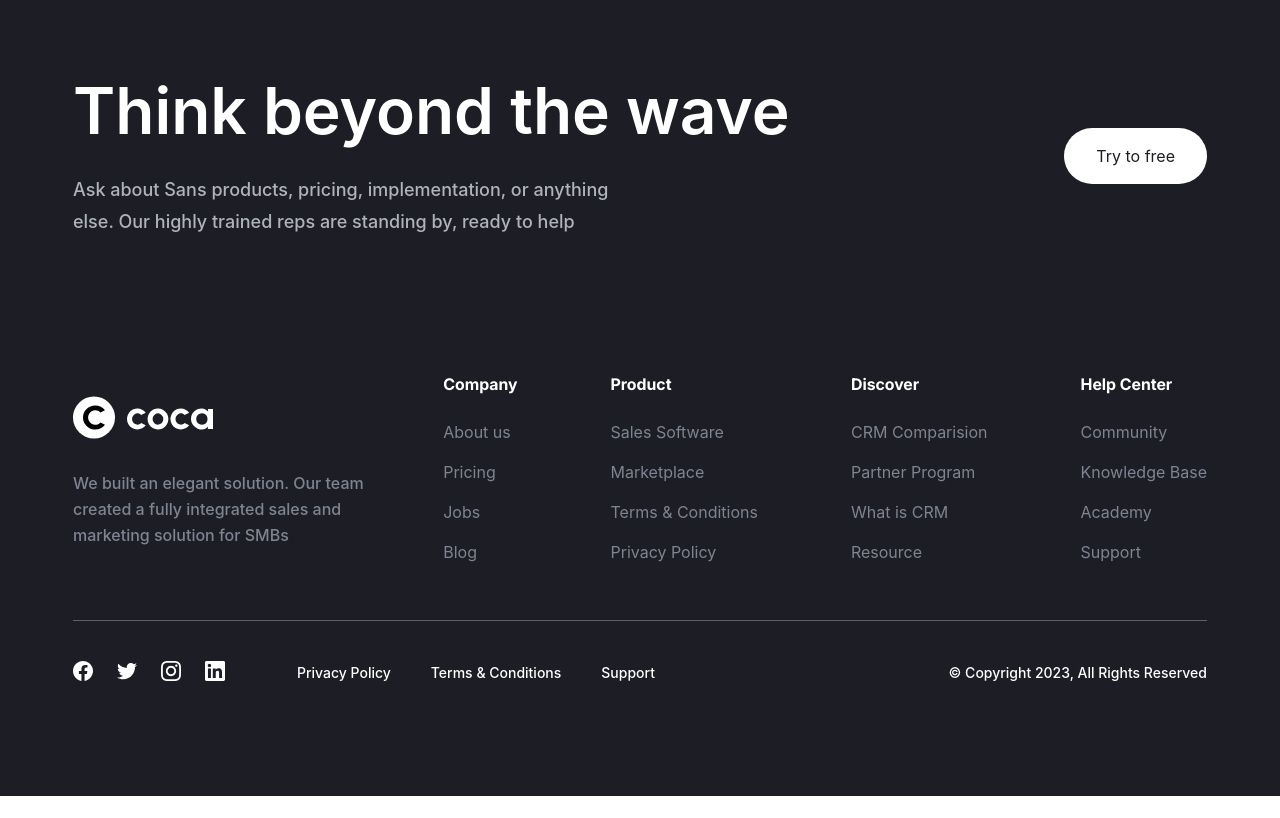
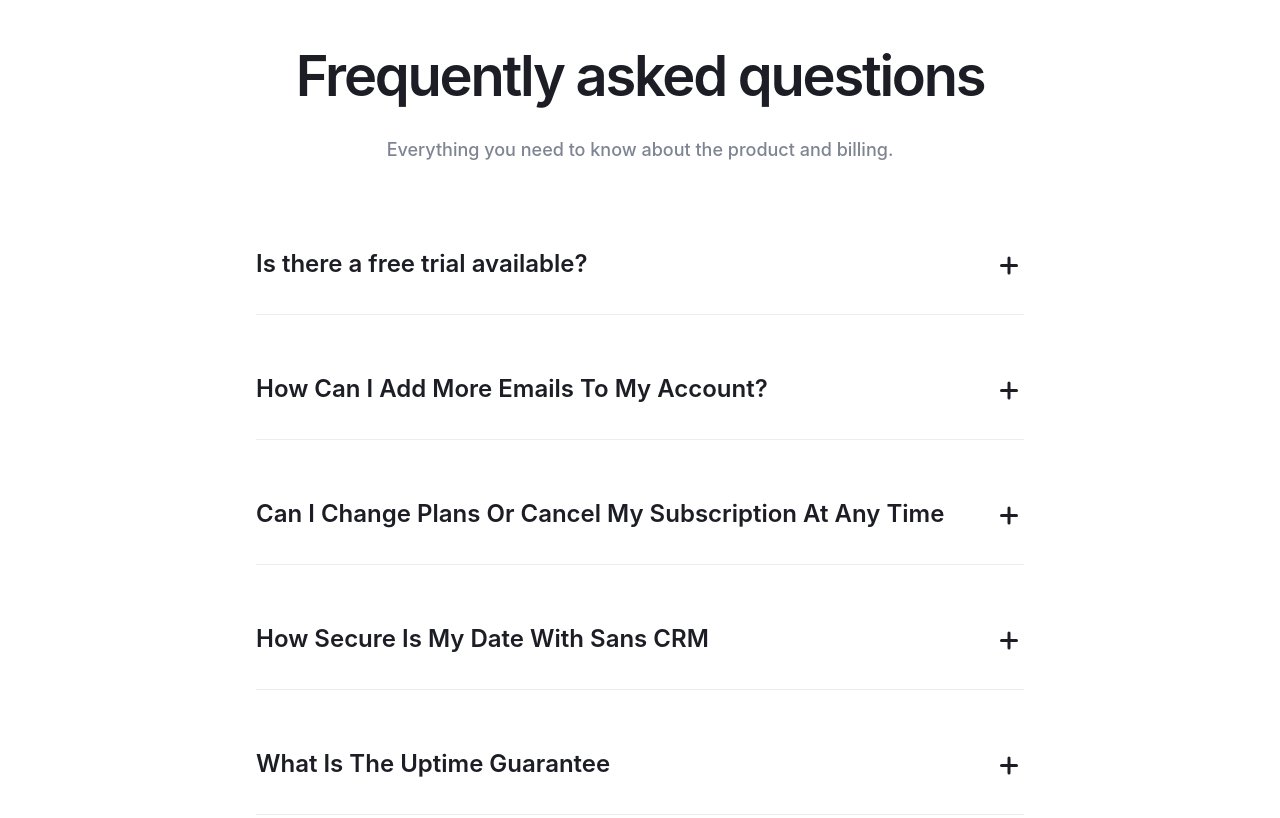
Before and after one commit to programerIT12/Coca-Website, a website built with Vite: page src/pricing.html in a window 1280 px wide. Shown: the part 1620-2438 px from the top of the page. Before the commit the page ends 2416 px from the top, so only its background shows below. Built offline with nearby package versions, Linux system fonts and the light colour scheme; a web font is replaced by a local one.

Commit message:
Created pricing:faq section

```diff
--- /dev/null
+++ b/src/assests/html/base/components/pricing/faq.html
@@ -0,0 +1,73 @@
+<section class="faq">
+  <div class="container faq__container">
+    <h2 class="faq__title heading-h2">Frequently asked questions</h2>
+    <p class="faq__descr text-p-medium">
+      Everything you need to know about the product and billing.
+    </p>
+    <details class="faq__accordion">
+      <summary class="faq__accordion-control">
+        <h3 class="faq__accordion-title text-p-large">
+          Is there a free trial available?
+        </h3>
+        <span class="faq__accordion-icon" aria-hidden="true"></span>
+      </summary>
+      <p class="faq__accordion-text text-p-medium">
+        Yes, you can try us for free for 30 days. If you want, we’ll provide you
+        with a free, personalized 30-minute onboarding call to get you up and
+        running as soon as possible.
+      </p>
+    </details>
+    <details class="faq__accordion">
+      <summary class="faq__accordion-control">
+        <h3 class="faq__accordion-title text-p-large">
+          How Can I Add More Emails To My Account?
+        </h3>
+        <span class="faq__accordion-icon" aria-hidden="true"></span>
+      </summary>
+      <p class="faq__accordion-text text-p-medium">
+        Yes, you can try us for free for 30 days. If you want, we’ll provide you
+        with a free, personalized 30-minute onboarding call to get you up and
+        running as soon as possible.
+      </p>
+    </details>
+    <details class="faq__accordion">
+      <summary class="faq__accordion-control">
+        <h3 class="faq__accordion-title text-p-large">
+          Can I Change Plans Or Cancel My Subscription At Any Time
+        </h3>
+        <span class="faq__accordion-icon" aria-hidden="true"></span>
+      </summary>
+      <p class="faq__accordion-text text-p-medium">
+        Yes, you can try us for free for 30 days. If you want, we’ll provide you
+        with a free, personalized 30-minute onboarding call to get you up and
+        running as soon as possible.
+      </p>
+    </details>
+    <details class="faq__accordion">
+      <summary class="faq__accordion-control">
+        <h3 class="faq__accordion-title text-p-large">
+          How Secure Is My Date With Sans CRM
+        </h3>
+        <span class="faq__accordion-icon" aria-hidden="true"></span>
+      </summary>
+      <p class="faq__accordion-text text-p-medium">
+        Yes, you can try us for free for 30 days. If you want, we’ll provide you
+        with a free, personalized 30-minute onboarding call to get you up and
+        running as soon as possible.
+      </p>
+    </details>
+    <details class="faq__accordion">
+      <summary class="faq__accordion-control">
+        <h3 class="faq__accordion-title text-p-large">
+          What Is The Uptime Guarantee
+        </h3>
+        <span class="faq__accordion-icon" aria-hidden="true"></span>
+      </summary>
+      <p class="faq__accordion-text text-p-medium">
+        Yes, you can try us for free for 30 days. If you want, we’ll provide you
+        with a free, personalized 30-minute onboarding call to get you up and
+        running as soon as possible.
+      </p>
+    </details>
+  </div>
+</section>
--- /dev/null
+++ b/src/assests/scss/components/pricing/faq.scss
@@ -0,0 +1,114 @@
+@use '../../mixins' as *;
+
+.faq {
+  padding: 82px 0 160px;
+  text-align: center;
+
+  @include mobile {
+    padding: 42px 0 80px;
+  }
+
+  &__container {
+    max-width: calc(768px + var(--container-padding) * 2);
+  }
+
+  &__title {
+    margin-bottom: 24px;
+    font-weight: 600;
+    letter-spacing: -0.04em;
+    color: var(--neutral-color-100);
+
+    @include mobile {
+      margin-bottom: 50px;
+    }
+  }
+
+  &__descr {
+    margin-bottom: 80px;
+    font-weight: 500;
+    line-height: 178%;
+    color: var(--neutral-color-150);
+  }
+
+  &__accordion {
+    border-bottom: 1px solid var(--neutral-color-30);
+    padding-bottom: 32px;
+    text-align: left;
+
+    @include mobile {
+      padding-bottom: 12px;
+    }
+
+    &:not(:last-child) {
+      margin-bottom: 56px;
+
+      @include mobile {
+        margin-bottom: 36px;
+      }
+    }
+
+    &-control {
+      @include flex-all-between;
+      gap: 15px;
+      list-style: none;
+      cursor: pointer;
+
+      &::-webkit-details-marker {
+        display: none;
+      }
+    }
+    &-title {
+      font-weight: 600;
+      line-height: 150%;
+      color: var(--neutral-color-100);
+    }
+
+    &-icon {
+      position: relative;
+      width: 24px;
+      height: 24px;
+
+      &::before {
+        content: '';
+        display: inline-block;
+        border-radius: 6px;
+        width: 18px;
+        height: 3px;
+        background-color: var(--neutral-color-100);
+      }
+
+      &::after {
+        top: 50%;
+        transform: rotate(90deg);
+      }
+
+      &::before,
+      &::after {
+        content: '';
+        position: absolute;
+        top: 50%;
+        left: 0;
+        display: inline-block;
+        border-radius: 6px;
+        width: 18px;
+        height: 3px;
+        background-color: var(--neutral-color-100);
+      }
+    }
+
+    &[open] &-icon::after {
+      display: none;
+    }
+
+    &-text {
+      margin-top: 16px;
+      font-weight: 500;
+      line-height: 178%;
+      color: var(--neutral-color-100);
+
+      @include mobile {
+        padding-top: 10px;
+      }
+    }
+  }
+}
--- a/src/assests/scss/pricing.scss
+++ b/src/assests/scss/pricing.scss
@@ -4,4 +4,5 @@
 // components
 @use './components/header';
 @use './components/pricing/hero.scss';
+@use './components/pricing/faq.scss';
 @use './components/footer';
--- a/src/pricing.html
+++ b/src/pricing.html
@@ -8,7 +8,7 @@
       title="Pricing page"
     />
     <load src="./assests/html/base/components/pricing/hero.html" />
-
+    <load src="./assests/html/base/components/pricing/faq.html" />
     <load src="./assests/html/base/components/footer.html" />
     <script type="module" src="/js/pricing.js"></script>
   </body>
```
